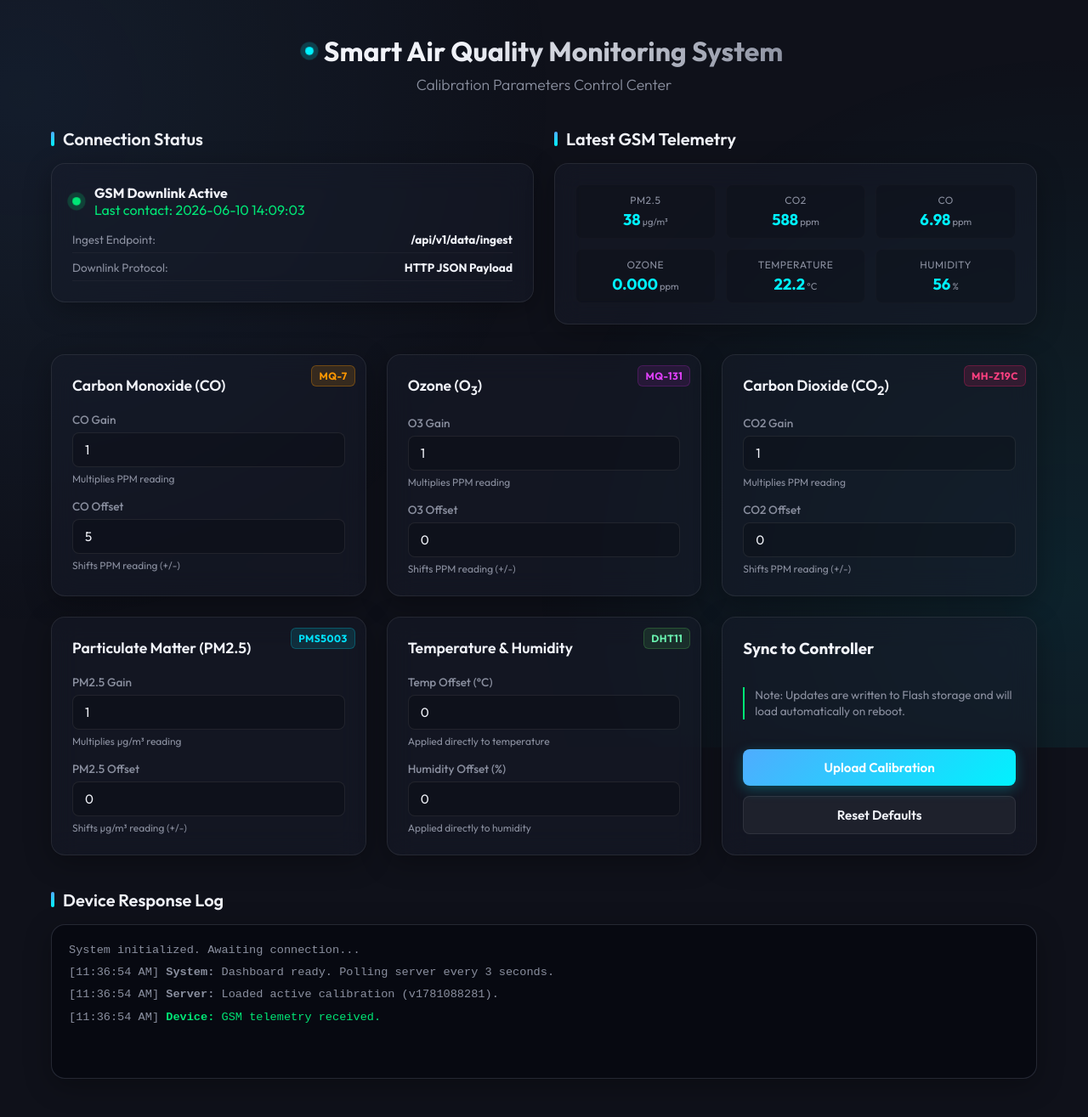
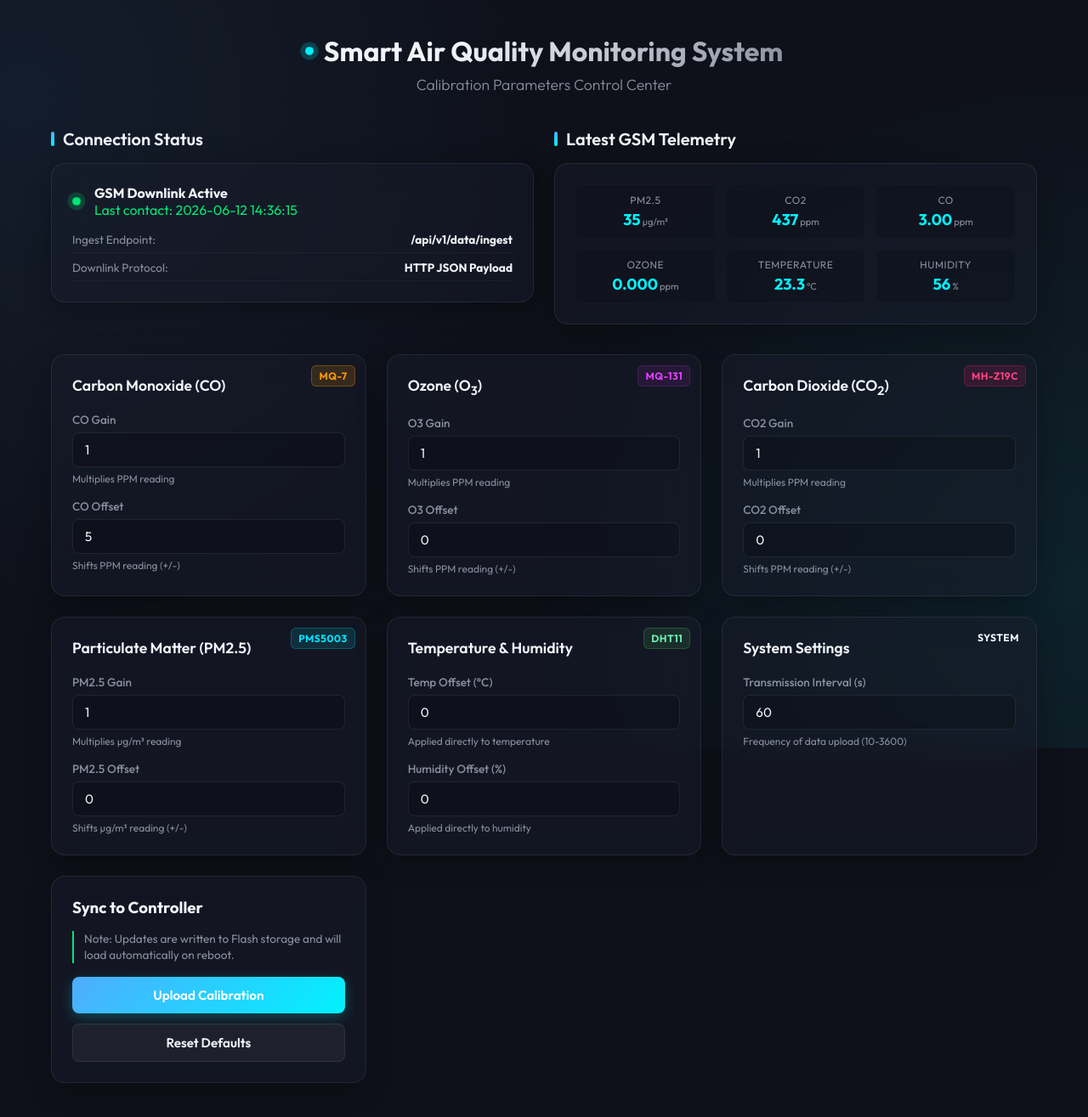
Before and after one commit to tessina59-eng/aqm-mqtt-backend, a Flask app: page / in a window 1280 px wide. Shown: the top 1315 px of the page at 85% size. Run offline with Flask 3, Linux system fonts and the light colour scheme.

Commit message:
feat: Add configurable transmission interval to dashboard

```diff
--- a/app.py
+++ b/app.py
@@ -25,7 +25,8 @@ DEFAULT_CALIBRATION = {
     "o3_gain":      1.0,  "o3_offset":    0.0,
     "co2_gain":     1.0,  "co2_offset":   0.0,
     "pm25_gain":    1.0,  "pm25_offset":  0.0,
-    "temp_offset":  0.0,  "hum_offset":   0.0
+    "temp_offset":  0.0,  "hum_offset":   0.0,
+    "send_interval_s": 60
 }
 
 def load_json(filepath, default):
@@ -139,7 +140,8 @@ def send_calibration():
             "pm25_gain":    float(data.get("pm25_gain",   1.0)),
             "pm25_offset":  float(data.get("pm25_offset", 0.0)),
             "temp_offset":  float(data.get("temp_offset", 0.0)),
-            "hum_offset":   float(data.get("hum_offset",  0.0))
+            "hum_offset":   float(data.get("hum_offset",  0.0)),
+            "send_interval_s": int(data.get("send_interval_s", 60))
         }
     except (ValueError, TypeError) as e:
         return jsonify({"success": False, "message": f"Invalid values: {e}"}), 400
--- a/static/app.js
+++ b/static/app.js
@@ -22,7 +22,8 @@ document.addEventListener('DOMContentLoaded', () => {
         o3_gain: "1.000", o3_offset: "0.00",
         co2_gain: "1.000", co2_offset: "0.0",
         pm25_gain: "1.000", pm25_offset: "0.0",
-        temp_offset: "0.0", hum_offset: "0.0"
+        temp_offset: "0.0", hum_offset: "0.0",
+        send_interval_s: "60"
     };
 
     let lastTelemetryTimestamp = null;
--- a/telemetry.json
+++ b/telemetry.json
@@ -4,19 +4,19 @@
         "latitude": -1.2921,
         "longitude": 36.8219
     },
-    "applied_cal_version": 1781089635,
+    "applied_cal_version": 1781262274,
     "metrics": {
-        "pm1": 26,
-        "pm25": 38,
-        "pm10": 45,
-        "co": 6.98,
-        "co2": 588,
+        "pm1": 24,
+        "pm25": 35,
+        "pm10": 41,
+        "co": 3.0,
+        "co2": 437,
         "o3": 0.0,
-        "wind_speed": 0.1,
-        "temperature": 22.2,
+        "wind_speed": 0.0,
+        "temperature": 23.3,
         "humidity": 56.0,
         "voc_index": 100,
         "nox_index": 1
     },
-    "timestamp": "2026-06-10 14:09:03"
+    "timestamp": "2026-06-12 14:36:15"
 }
--- a/templates/index.html
+++ b/templates/index.html
@@ -174,6 +174,19 @@
                         </div>
                     </div>
 
+                    <!-- System Settings Card -->
+                    <div class="glass-card param-card">
+                        <div class="card-badge system">SYSTEM</div>
+                        <h3>System Settings</h3>
+                        <div class="inputs">
+                            <div class="input-field">
+                                <label for="send_interval_s">Transmission Interval (s)</label>
+                                <input type="number" id="send_interval_s" min="10" max="3600" value="60" required>
+                                <span class="input-hint">Frequency of data upload (10-3600)</span>
+                            </div>
+                        </div>
+                    </div>
+
                     <!-- Actions Card -->
                     <div class="glass-card action-card">
                         <h3>Sync to Controller</h3>
```
